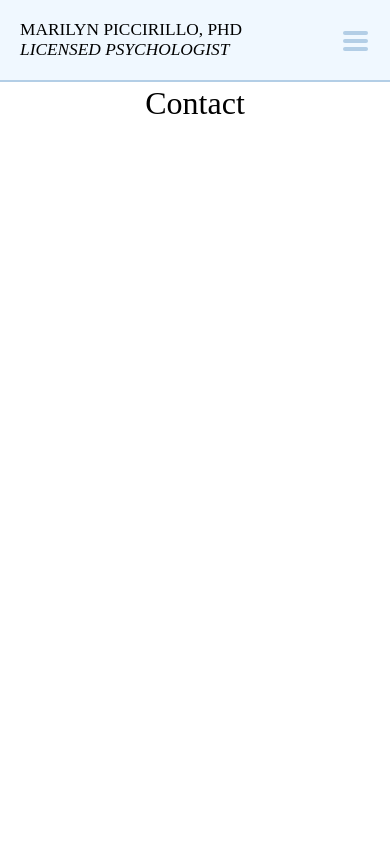
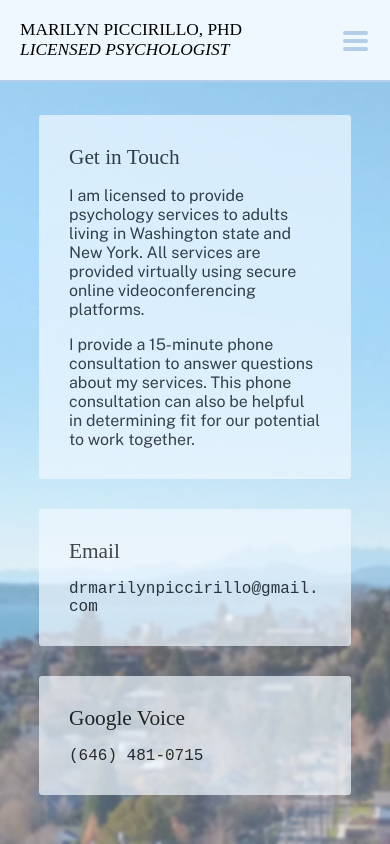
Before and after one commit to jpiccirillo/marilyn-portfolio, a Vue app: page /contact in a window 390 px wide. Built offline with nearby package versions, Linux system fonts and the light colour scheme; a web font is replaced by a local one.

Commit message:
Set up Contact Me page and various CSS tweaks

```diff
--- a/src/App.vue
+++ b/src/App.vue
@@ -65,4 +65,8 @@ h3 {
 .oblique {
   font-style: oblique;
 }
+
+ul {
+  padding-left: 15px;
+}
 </style>
--- a/src/assets/cardStyle.scss
+++ b/src/assets/cardStyle.scss
@@ -14,17 +14,23 @@ pre {
   padding: 30px;
   box-sizing: border-box;
   break-inside: avoid;
-  margin-bottom: 30px;
+}
+
+.two-columns .card:not(:first-child) {
+  margin-top: 30px;
 }
 
 .grid {
-  column-count: 2;
-  column-gap: 30px;
   grid-gap: 30px;
   row-gap: 30px;
   max-width: 1100px;
   width: 80%;
   margin: 30px;
+}
+
+.two-columns {
+  column-count: 2;
+  column-gap: 30px;
 }
 
 ul {
@@ -39,6 +45,14 @@ p:last-child {
   .grid {
     column-count: 1;
   }
+  div[class*="grid"] {
+    grid-template-columns: 1fr;
+  }
+
+  .custom-grid {
+    grid-template-areas: "a" "b" "c" !important;
+  }
+
   h1 {
     font-size: 16pt;
   }
--- a/src/components/GauzyBackground.vue
+++ b/src/components/GauzyBackground.vue
@@ -17,7 +17,7 @@ export default {
   computed: {
     style() {
       return {
-        'background-image': `url(${this.background})`,
+        backgroundImage: `url(${this.background})`,
       }
     },
   },
@@ -70,6 +70,7 @@ export default {
 .card-container {
   display: grid;
   justify-items: center;
+  grid-template-rows: min-content min-content;
   max-width: 100vw;
 }
 </style>
--- a/src/views/AboutMe.vue
+++ b/src/views/AboutMe.vue
@@ -1,6 +1,6 @@
 <template>
-  <GauzyBackground :background="require('../assets/blurrySea.webp')">
-    <div class="grid">
+  <GauzyBackground :background="require('@/assets/cannonBeach.jpg')">
+    <div class="grid two-columns">
       <div class="card">
         <h1>About Me</h1>
         <p>
@@ -118,6 +118,6 @@ export default {
 }
 </script>
 
-<style scoped>
+<style scoped lang="scss">
 @import '../assets/cardStyle.scss';
 </style>
--- a/src/views/Contact.vue
+++ b/src/views/Contact.vue
@@ -1,14 +1,64 @@
 <template>
-  <div class="">
-    <h1>Contact</h1>
-  </div>
+  <GauzyBackground :background="require('../assets/skyline.webp')">
+    <div class="grid custom-grid">
+      <div class="card a">
+        <h1>Get in Touch</h1>
+        <p>
+          I am licensed to provide psychology services to adults living in
+          Washington state and New York. All services are provided virtually
+          using secure online videoconferencing platforms.
+        </p>
+        <p>
+          I provide a 15-minute phone consultation to answer questions about my
+          services. This phone consultation can also be helpful in determining
+          fit for our potential to work together.
+        </p>
+      </div>
+      <div class="card b">
+        <h1>Email</h1>
+        <p class="monospace">drmarilynpiccirillo@gmail.com</p>
+      </div>
+      <div class="card c">
+        <h1>Google Voice</h1>
+        <p class="monospace">
+          (646) 481-0715
+        </p>
+      </div>
+    </div>
+  </GauzyBackground>
 </template>
 
 <script>
+import GauzyBackground from '../components/GauzyBackground.vue'
+
 export default {
   name: 'Contact',
+  components: { GauzyBackground },
 }
 </script>
 
 <!-- Add "scoped" attribute to limit CSS to this component only -->
-<style scoped lang="scss"></style>
+<style scoped lang="scss">
+@import '../assets/cardStyle.scss';
+
+.custom-grid {
+  display: grid;
+  grid-template-areas: 'a a' 'b c';
+  margin-top: 30px;
+}
+
+.monospace {
+  font-size: 12pt;
+  word-break: break-all;
+  font-family: monospace;
+}
+.a {
+  grid-area: a;
+}
+.b {
+  grid-area: b;
+}
+.c {
+  grid-area: c;
+}
+</style>
--- a/src/views/FAQ.vue
+++ b/src/views/FAQ.vue
@@ -1,6 +1,6 @@
 <template>
   <GauzyBackground :background="require('../assets/waterfall2.webp')">
-    <div class="grid">
+    <div class="grid two-columns">
       <div class="card">
         <h1>When, where, and for how long will we meet?</h1>
         <p>
```
Also changed, not shown: src/assets/cannonBeach.jpg (added), src/assets/skyline.webp (added).
